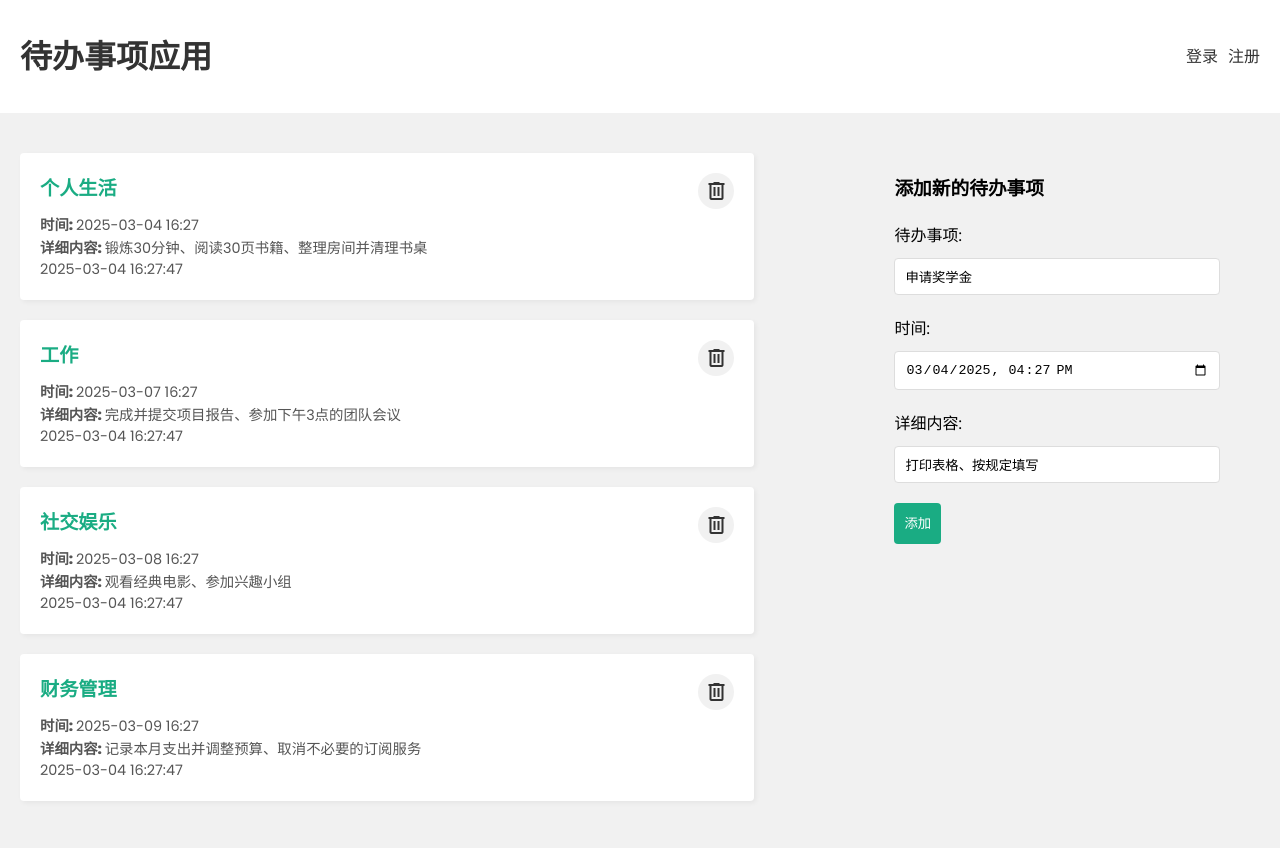
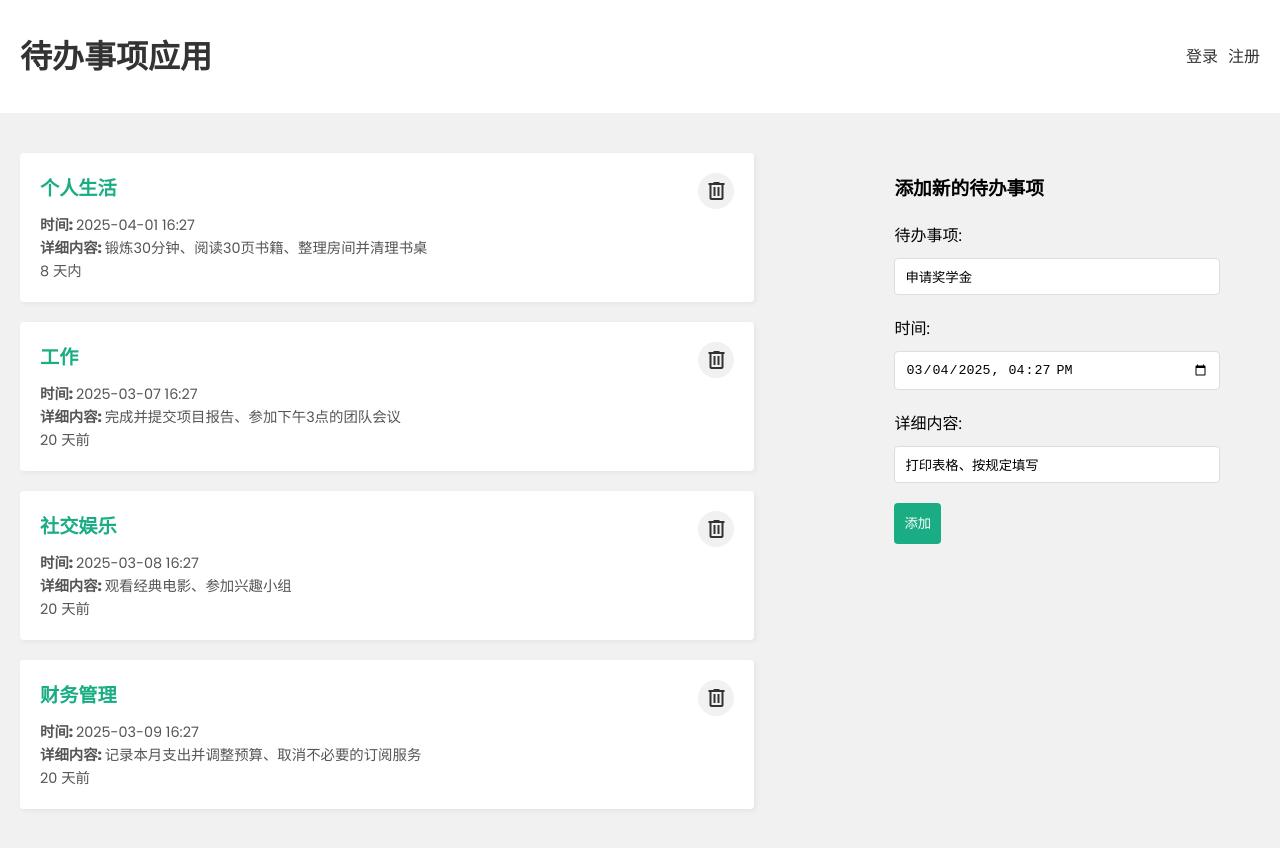
Before and after one commit to 409915016/vue-auth, a Vue app: page / in a window 1280 px wide. Built offline with nearby package versions, Linux system fonts and the light colour scheme.

Commit message:
格式化创建时间

```diff
--- a/package.json
+++ b/package.json
@@ -9,6 +9,7 @@
     "preview": "vite preview"
   },
   "dependencies": {
+    "date-fns": "^4.1.0",
     "vue": "^3.5.13",
     "vue-router": "^4.5.0"
   },
--- a/src/App.vue
+++ b/src/App.vue
@@ -5,7 +5,7 @@ import TodoForm from "@/components/TodoForm.vue";
 import Navbar from "@/components/Navbar.vue";
 
 const todo_list = ref([
-  { _id: 1, title: '个人生活', date: '2025-03-04 16:27', description: '锻炼30分钟、阅读30页书籍、整理房间并清理书桌', createdAt: '2025-03-04 16:27:47'},
+  { _id: 1, title: '个人生活', date: '2025-04-01 16:27', description: '锻炼30分钟、阅读30页书籍、整理房间并清理书桌', createdAt: '2025-04-01 16:27'},
   { _id: 2, title: '工作', date: '2025-03-07 16:27', description: '完成并提交项目报告、参加下午3点的团队会议', createdAt: '2025-03-04 16:27:47'},
   { _id: 3, title: '社交娱乐', date: '2025-03-08 16:27', description: '观看经典电影、参加兴趣小组', createdAt: '2025-03-04 16:27:47'},
   { _id: 4, title: '财务管理', date: '2025-03-09 16:27', description: '记录本月支出并调整预算、取消不必要的订阅服务', createdAt: '2025-03-04 16:27:47'}
--- a/src/components/TodoDetail.vue
+++ b/src/components/TodoDetail.vue
@@ -1,4 +1,7 @@
 <script setup>
+import formatDistanceToNow from 'date-fns/formatDistanceToNow'
+import { zhCN } from "date-fns/locale";
+
 const emit = defineEmits(['delete']);
 defineProps(['value'])
 function onDeleteBtnClickHandle(value){
@@ -12,7 +15,7 @@ function onDeleteBtnClickHandle(value){
     <h4>{{ value.title }}</h4>
     <p><strong>时间: </strong>{{ value.date }}</p>
     <p><strong>详细内容: </strong>{{ value.description }}</p>
-    <p>{{ value.createdAt }}</p>
+    <p>{{ formatDistanceToNow(new Date(value.createdAt), { addSuffix: true, locale: zhCN }) }}</p>
     <span
         class="material-symbols-outlined"
         @click="onDeleteBtnClickHandle(value)">delete</span>
```
Also changed, not shown: 1 other file (tests, documents, lock files or other folders).
